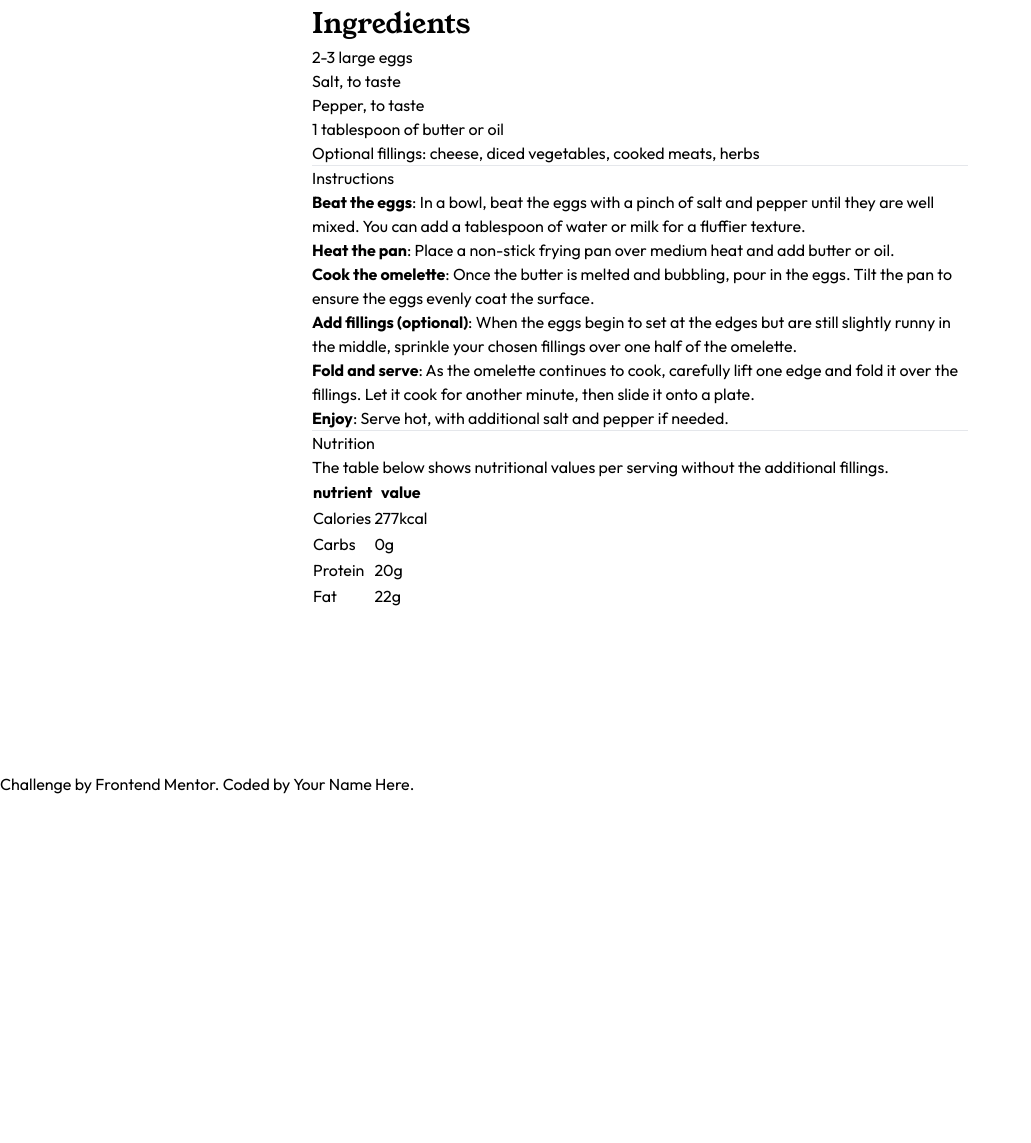
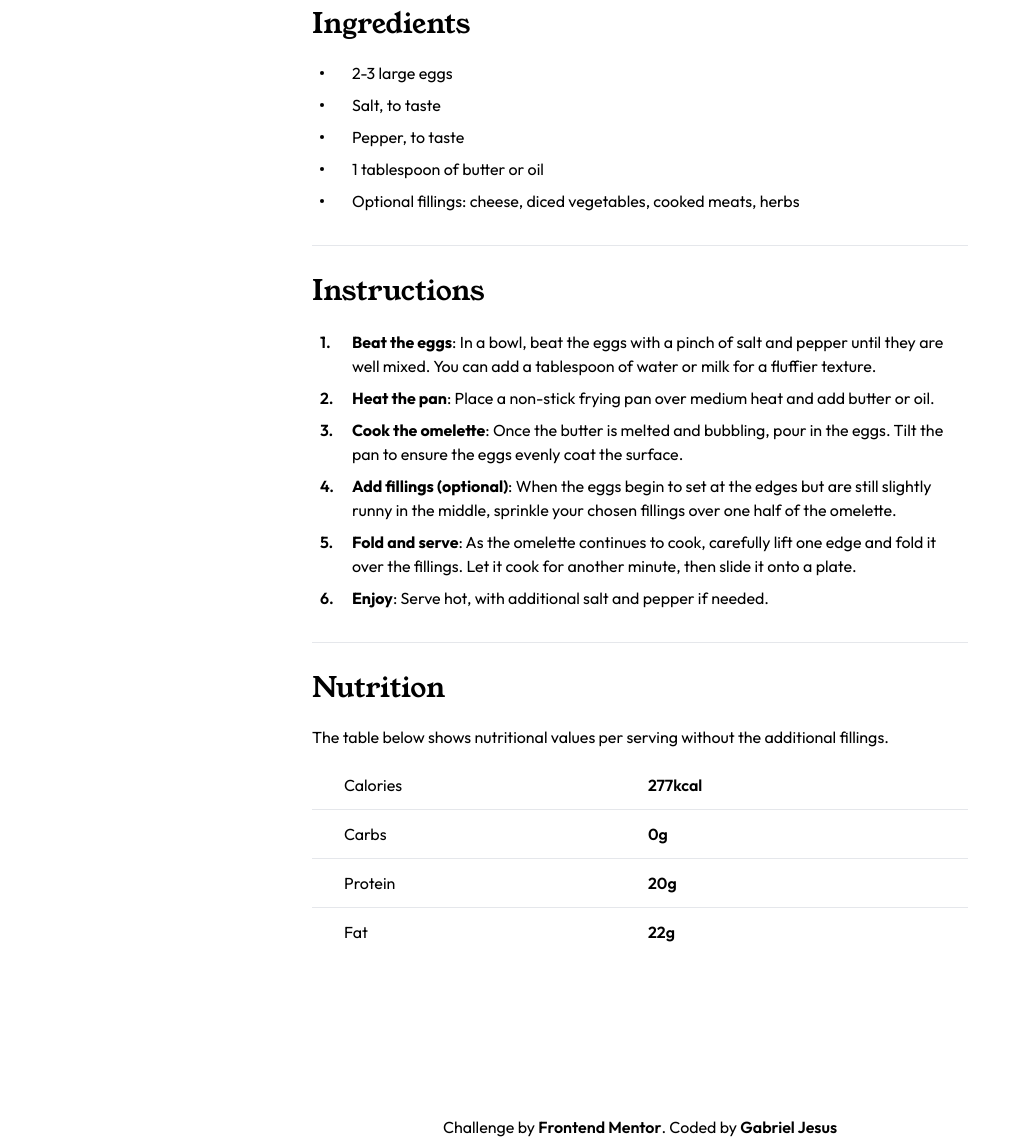
Before and after one commit to GabrielJesusS/frontendmentor_recipe-page-main, a website built with Parcel: page source/pages/index.html in a window 1280 px wide. Shown: the part 849-1992 px from the top of the page, without its empty margins (0-1031 px from the left). Before the commit the page ends 1645 px from the top, so only its background shows below. Built offline with nearby package versions, Linux system fonts and the light colour scheme.

Commit message:
feat: adds page style

```diff
--- a/source/pages/index.html
+++ b/source/pages/index.html
@@ -12,90 +12,98 @@
       <link type="image/png" sizes="32x32" rel="icon" href="../public/images/favicon.png">
    </head>
    <body class="font-outfit bg-alt-stone-100">
-      <main class="bg-white p-10 w-full mx-auto md:my-content md:max-w-2.5xl md:rounded-3xl">
-         <section>
+      <main class="bg-white w-full mx-auto md:my-content md:max-w-2.5xl md:rounded-3xl">
+         <section class="md:px-10 md:pt-10">
             <img class="md:rounded-xl" src="../public/images/image-omelette.jpeg" alt="An delicious omelette">
-            <h1 class="font-young-serif text-[40px] mt-8 text-alt-stone-900">
+            <div class="px-8 md:px-0 pt-2">
+               <h1 class="heading-1">
                   Simple Omelette Recipe
                </h1>
-            <p class="mt-3 text-alt-stone-600">An easy and quick dish, perfect for any meal. This classic omelette combines beaten eggs cooked
+               <p class="mt-6 text-alt-stone-600">An easy and quick dish, perfect for any meal. This classic omelette combines beaten eggs cooked
                   to perfection, optionally filled with your choice of cheese, vegetables, or meats.
                </p>
-            <div class="mt-8 px-7 pt-6 pb-[25px] rounded-xl bg-alt-rose-50">
+               <div class="mt-8 px-6 md:px-7 pt-5 md:pt-6 pb-[25px] rounded-xl bg-alt-rose-50">
                   <h2 class="text-alt-rose-800 text-xl font-semibold">
                      Preparation time
                   </h2>
-                <ul class="list-disc list-inside marker:text-alt-rose-800 space-y-2 mt-3 pl-2 text-alt-stone-600">
-                   <li><strong class="ml-2.5" >Total</strong>: Approximately 10 minutes</li>
-                   <li><strong class="ml-2.5" >Preparation</strong>: 5 minutes</li>
-                   <li><strong class="ml-2.5" >Cooking</strong>: 5 minutes</li>
+                  <ul class="space-y-2 mt-3 pl-2 text-alt-stone-600">
+                     <li class="list-dot list-dot-pink"><strong>Total</strong>: Approximately 10 minutes</li>
+                     <li class="list-dot list-dot-pink"><strong>Preparation</strong>: 5 minutes</li>
+                     <li class="list-dot list-dot-pink"><strong>Cooking</strong>: 5 minutes</li>
                   </ul>
                </div>
+            </div>
          </section>
-         <section class="mt-7">
-            <h2 class="text-alt-brown font-young-serif text-[28px]">Ingredients</h2>
-            <ol>
-               <li>2-3 large eggs</li>
-               <li>Salt, to taste</li>
-               <li>Pepper, to taste</li>
-               <li>1 tablespoon of butter or oil</li>
-               <li>Optional fillings: cheese, diced vegetables, cooked meats, herbs</li>
+         <div class="px-8 md:px-10">
+            <section class="mt-6 md:mt-7">
+               <h2 class="heading-2">Ingredients</h2>
+               <ol class="space-y-2 mt-4 pl-2 text-alt-stone-600">
+                  <li class="list-dot list-dot-brown">2-3 large eggs</li>
+                  <li class="list-dot list-dot-brown">Salt, to taste</li>
+                  <li class="list-dot list-dot-brown">Pepper, to taste</li>
+                  <li class="list-dot list-dot-brown">1 tablespoon of butter or oil</li>
+                  <li class="list-dot list-dot-brown">Optional fillings: cheese, diced vegetables, cooked meats, herbs</li>
                </ol>
             </section>
-         <hr/>
+            <hr class="mt-8 mb-6"/>
             <section>
-            <h2>Instructions</h2>
-            <ol>
-               <li><strong>Beat the eggs</strong>: In a bowl, beat the eggs with a pinch of salt and pepper until they are well mixed.
+               <h2 class="heading-2">Instructions</h2>
+               <ol class="list-number-container ml-2 mt-[18px] space-y-2 text-alt-stone-600">
+                  <li class="list-number list-number-brown"><strong>Beat the eggs</strong>: In a bowl, beat the eggs with a pinch of salt and pepper until they are well mixed.
                      You can add a tablespoon of water or milk for a fluffier texture.
                   </li>
-               <li>
+                  <li class="list-number list-number-brown">
                      <strong>Heat the pan</strong>: Place a non-stick frying pan over medium heat and add butter or oil.
                   </li>
-               <li><strong>Cook the omelette</strong>: Once the butter is melted and bubbling, pour in the eggs. Tilt the pan to ensure
+                  <li class="list-number list-number-brown"><strong>Cook the omelette</strong>: Once the butter is melted and bubbling, pour in the eggs. Tilt the pan to ensure
                      the eggs evenly coat the surface.
                   </li>
-               <li><strong>Add fillings (optional)</strong>: When the eggs begin to set at the edges but are still slightly runny in the
+                  <li class="list-number list-number-brown"><strong>Add fillings (optional)</strong>: When the eggs begin to set at the edges but are still slightly runny in the
                      middle, sprinkle your chosen fillings over one half of the omelette.
                   </li>
-               <li>
+                  <li class="list-number list-number-brown">
                      <strong>Fold and serve</strong>: As the omelette continues to cook, carefully lift one edge and fold it over the
                      fillings. Let it cook for another minute, then slide it onto a plate.
                   </li>
-               <li><strong>Enjoy</strong>: Serve hot, with additional salt and pepper if needed.</li>
+                  <li class="list-number list-number-brown">
+                     <strong>Enjoy</strong>: Serve hot, with additional salt and pepper if needed.
+                  </li>
                </ol>
             </section>
-         <hr/>
-        <section>
-            <h2>Nutrition</h2>
-            <p>The table below shows nutritional values per serving without the additional fillings.</p>
-            <table>
+            <hr class="mt-8 mb-6"/>
+            <section class="pb-7">
+               <h2 class="heading-2">Nutrition</h2>
+               <p class="mt-4 text-alt-stone-600">The table below shows nutritional values per serving without the additional fillings.</p>
+               <table class="nutrient-table mt-3">
                   <tr>
                      <th>nutrient</th>
                      <th>value</th>
                   </tr>
-               <tr>
-                  <td>Calories</td>
-                  <td>277kcal</td>
+                  <tr class="border-b-8">
+                     <td class="pl-8 w-1/2">Calories</td>
+                     <td class="pl-2 text-alt-brown w-1/2 font-semibold">277kcal</td>
+                  </tr>
+                  <tr class="border-b-8">
+                     <td class="pl-8 w-1/2">Carbs</td>
+                     <td class="pl-2 text-alt-brown w-1/2 font-semibold">0g</td>
+                  </tr>
+                  <tr class="border-b-8">
+                     <td class="pl-8 w-1/2">Protein</td>
+                     <td class="pl-2 text-alt-brown w-1/2 font-semibold">20g</td>
                   </tr>
                   <tr>
-                  <td>Carbs</td>
-                  <td>0g</td>
-               </tr>
-               <tr>
-                  <td>Protein</td>
-                  <td>20g</td>
-               </tr>
-               <tr>
-                  <td>Fat</td>
-                  <td>22g</td>
+                     <td class="pl-8 w-1/2">Fat</td>
+                     <td class="pl-2 text-alt-brown w-1/2 font-semibold">22g</td>
                   </tr>
                </table>
             </section>
+         </div>
       </main>
-      <footer>
-         Challenge by <a href="https://www.frontendmentor.io?ref=challenge" target="_blank">Frontend Mentor</a>.
-         Coded by <a href="#">Your Name Here</a>.
+      <footer class="w-full flex justify-center items-center">
+         <div class="px-6 pt-2 pb-1 w-full bg-white text-center md:bg-transparent md:w-fit md:rounded-t-2xl text-alt-stone-900">
+            Challenge by <a class="link" href="https://www.frontendmentor.io/challenges/recipe-page-KiTsR8QQKm" target="_blank">Frontend Mentor</a>.<br class="sm:hidden"/>
+            Coded by <a class="link" href="https://www.github.com/GabrielJesusS" target="_blank">Gabriel Jesus</a>
+         </div>
       </footer>
       <script src="../scripts/main.ts"></script>
    </body>
--- a/source/styles/components/_index.css
+++ b/source/styles/components/_index.css
@@ -1 +1,4 @@
 /* Place your components css here */
+@import url("./list-dot.css");
+@import url("./list-number.css");
+@import url("./nutrient-table.css");
--- /dev/null
+++ b/source/styles/components/list-dot.css
@@ -0,0 +1,16 @@
+.list-dot {
+    @apply relative ml-8;
+}
+
+.list-dot::before {
+    content: "";
+    @apply absolute -left-8 top-1/2 -translate-y-1/2 size-1 rounded-full bg-current;
+}
+
+.list-dot::before.list-dot-pink {
+    @apply text-alt-rose-800;
+}
+
+.list-dot::before.list-dot-brown {
+    @apply text-alt-brown;
+}
--- /dev/null
+++ b/source/styles/components/list-number.css
@@ -0,0 +1,21 @@
+.list-number-container {
+    counter-reset: number-list;
+}
+
+.list-number {
+    counter-increment: number-list;
+    @apply relative ml-8;
+}
+
+.list-number::before {
+    content: counter(number-list) ".";
+    @apply absolute -left-8 top-0 size-1 rounded-full font-semibold;
+}
+
+.list-number::before.list-number-pink {
+    @apply text-alt-rose-800;
+}
+
+.list-number::before.list-number-brown {
+    @apply text-alt-brown;
+}
--- /dev/null
+++ b/source/styles/components/nutrient-table.css
@@ -0,0 +1,15 @@
+.nutrient-table {
+    @apply w-full text-alt-stone-600;
+}
+
+.nutrient-table tr:first-child {
+    @apply hidden invisible;
+}
+
+.nutrient-table tr:not(:last-child) {
+    @apply border-b border-alt-stone-150;
+}
+
+.nutrient-table td {
+    @apply py-3;
+}
--- a/source/styles/utilities/_index.css
+++ b/source/styles/utilities/_index.css
@@ -1 +1,3 @@
 /* Place your utilities css here */
+@import url("./heading.css");
+@import url("./link.css");
--- /dev/null
+++ b/source/styles/utilities/heading.css
@@ -0,0 +1,7 @@
+.heading-1 {
+    @apply font-young-serif text-[36px] leading-none md:leading-none md:text-[40px] mt-8 text-alt-stone-900;
+}
+
+.heading-2 {
+    @apply text-alt-brown font-young-serif text-[28px];
+}
--- /dev/null
+++ b/source/styles/utilities/link.css
@@ -0,0 +1,3 @@
+.link {
+    @apply text-alt-rose-800 hover:text-alt-rose-50 transition-all duration-150 font-semibold;
+}
```
Lines whose indentation alone changed are shown as unchanged.
